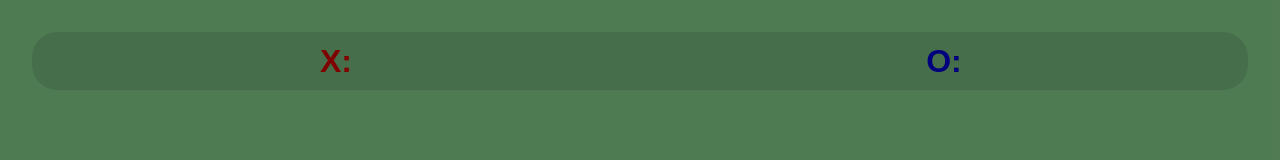
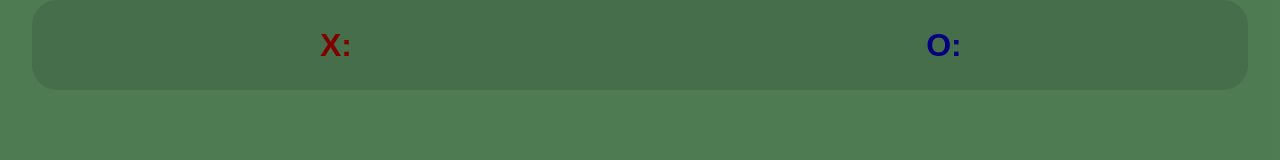
Before and after one commit to joegon1/Ta-Te-Ti-PWA, a plain HTML site: page index.html in a window 1280 px wide. Shown: the top 160 px of the page. Drawn offline with Linux system fonts and the light colour scheme.

Commit message:
Update estilo.css

```diff
--- a/css/estilo.css
+++ b/css/estilo.css
@@ -35,7 +35,7 @@ header
 		align-items: center;
 		justify-items:center;
 		border-radius: 25px;
-		margin: 32px 32px 0 32px;
+		margin: 0 32px 0 32px;
 	}
 
 section
```
